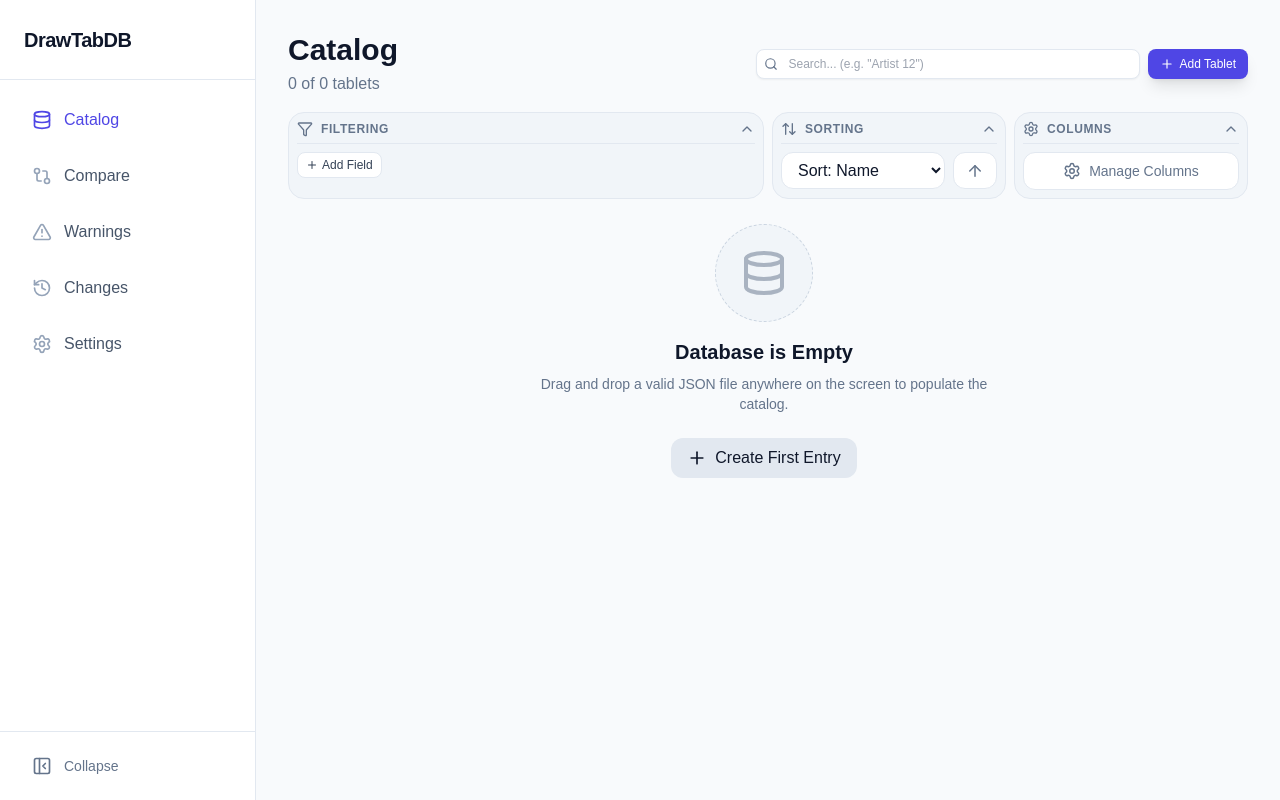
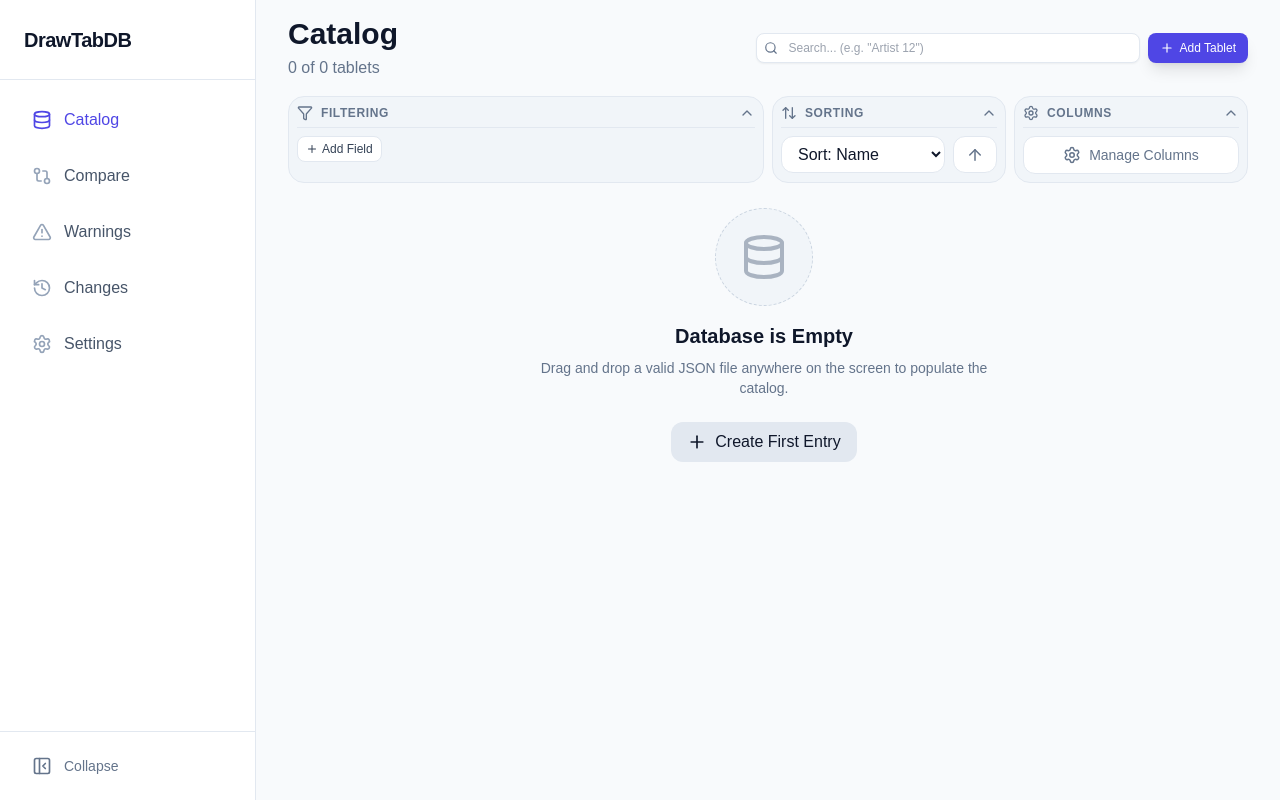
Before and after one commit to TheSevenPens/DrawTabDB, a React (Vite) app: page / in a window 1280 px wide. Built offline with nearby package versions, Linux system fonts and the light colour scheme; a web font is replaced by a local one.

Commit message:
Adjust main container padding in App layout
Refined the padding classes for the main content container in App.tsx to use separate values for x, y, and top/bottom paddings. This improves layout consistency across different screen sizes.

```diff
--- a/App.tsx
+++ b/App.tsx
@@ -25,7 +25,7 @@ const App: React.FC = () => {
             />
 
             <main className={`flex-1 transition-all duration-300 ${isSidebarCollapsed ? 'md:ml-20' : 'md:ml-64'}`}>
-              <div className="max-w-7xl mx-auto p-4 md:p-8 h-screen overflow-hidden flex flex-col">
+              <div className="max-w-7xl mx-auto px-4 pb-4 pt-2 md:px-8 md:pb-8 md:pt-4 h-screen overflow-hidden flex flex-col">
                 <Routes>
                   <Route path="/" element={<Catalog />} />
                   <Route path="/compare" element={<Compare />} />
```
